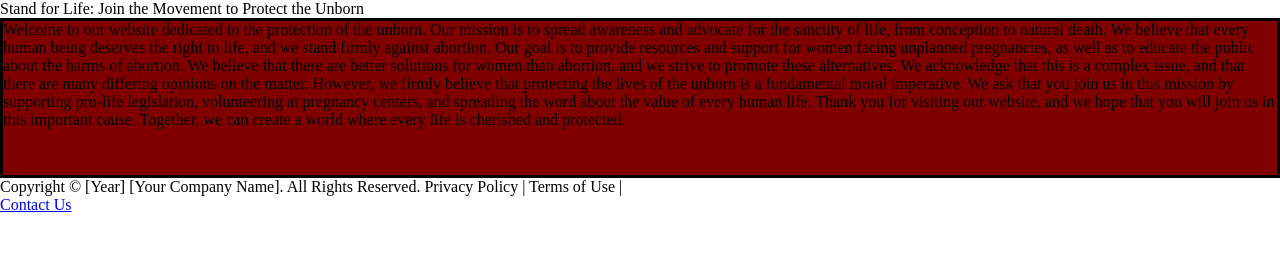
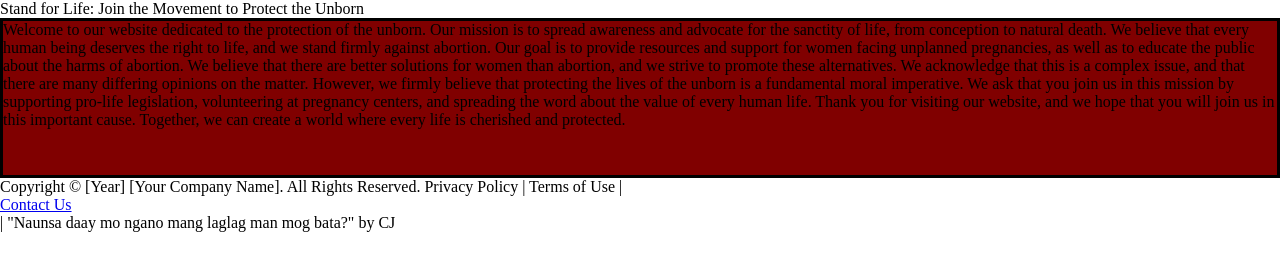
Before and after one commit to Kodii1101/FrontEndKopi, a plain HTML site: page index.html in a window 1280 px wide. Drawn offline with nearby package versions, Linux system fonts and the light colour scheme; files whose address does not match are found by name.

Commit message:
MAde and anti abortion blog... feat CJ

```diff
--- a/index.html
+++ b/index.html
@@ -35,7 +35,7 @@
         <footer>
             <div class="mainfooter">
                 Copyright © [Year] [Your Company Name]. All Rights Reserved.
-                Privacy Policy | Terms of Use | <a href="https://www.google.com/search?q=anti+abortion"> Contact Us </a>
+                Privacy Policy | Terms of Use | <a href="https://www.google.com/search?q=anti+abortion"> Contact Us </a> | "Naunsa daay mo ngano mang laglag man mog bata?" by CJ
             </div>
         </footer>
 
```
